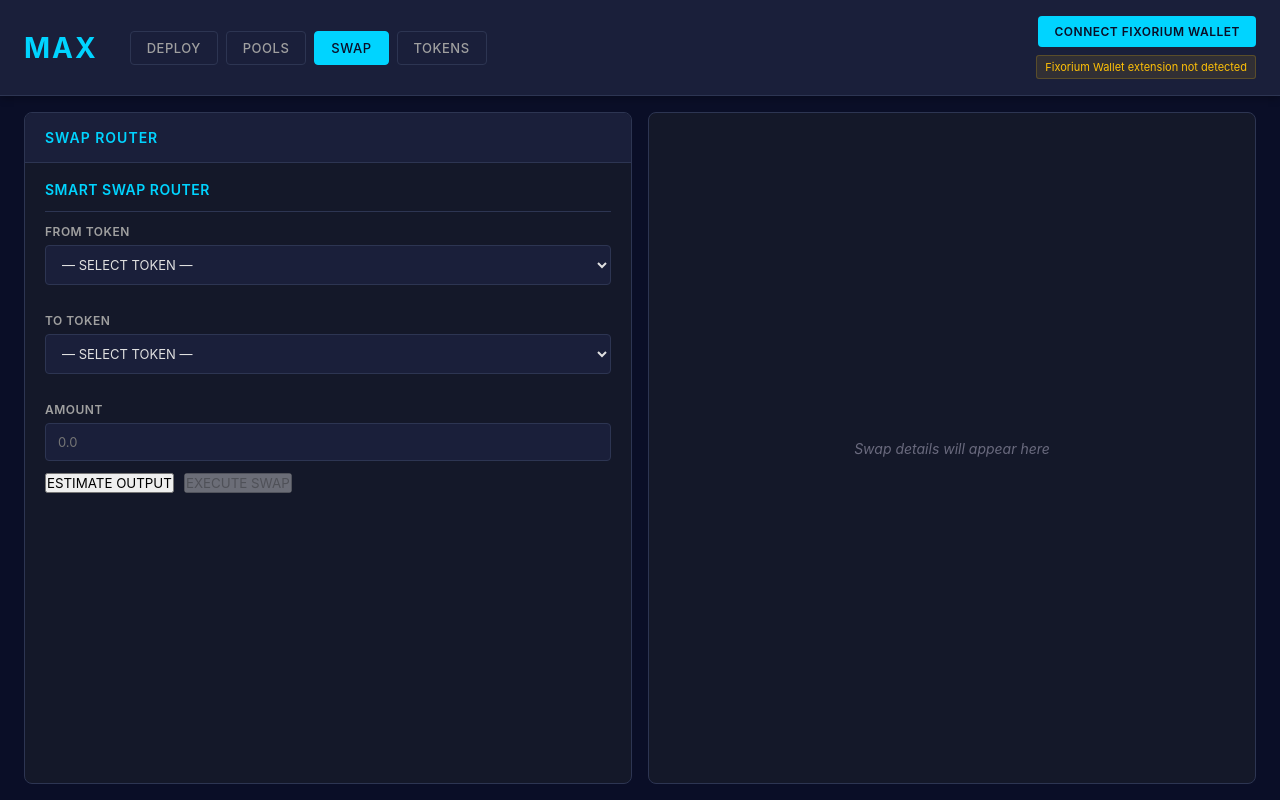
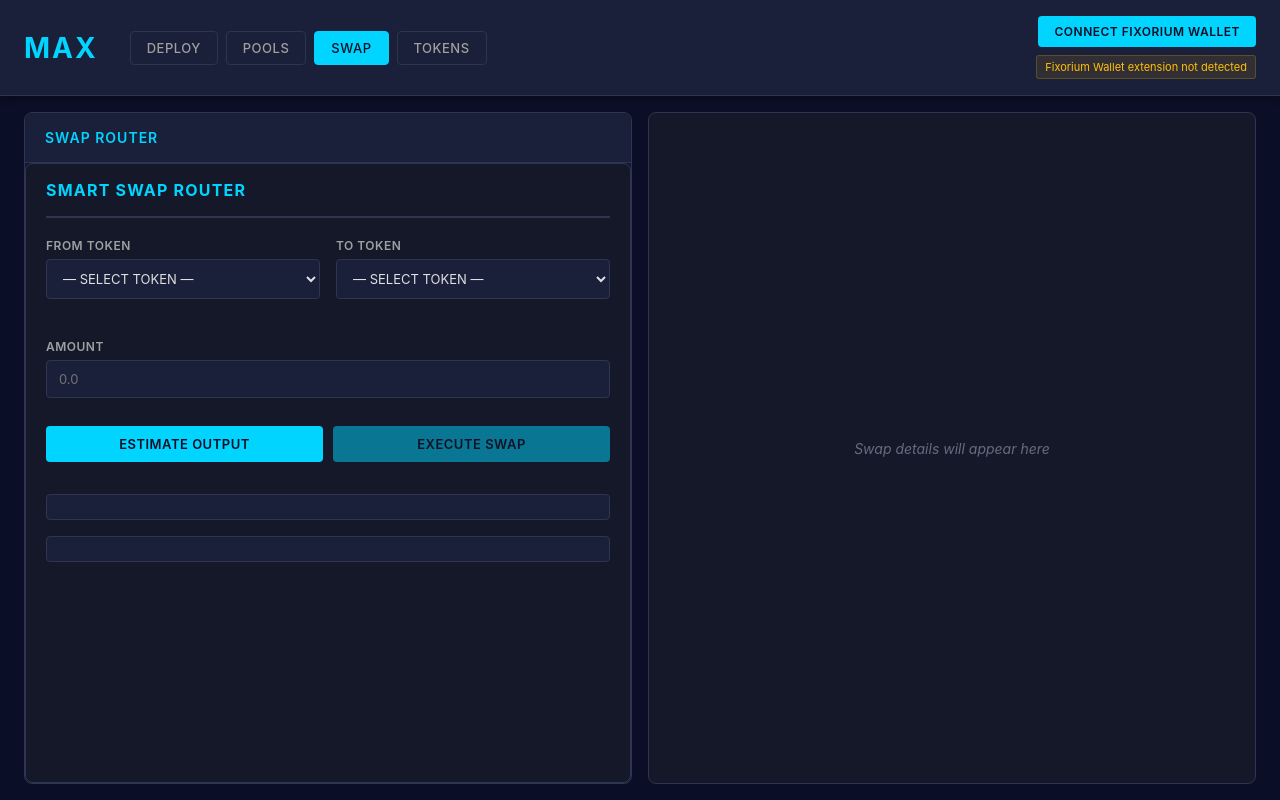
Before and after one commit to fixercoin/max-router, a React (Create React App) app: page / in a window 1280 px wide. Both pictures are taken after a click on the button "SWAP". Built offline with nearby package versions, Linux system fonts and the light colour scheme; what @solana/web3.js would draw is missing.

Commit message:
Add DEX page card and form styling for UI display

```diff
--- a/src/index.css
+++ b/src/index.css
@@ -497,6 +497,129 @@ tr:hover {
   border-bottom-color: #00d4ff;
 }
 
+/* DEX Page Card Styles */
+.dex-card {
+  padding: 20px;
+  background-color: #141829;
+  border: 1px solid #2d3552;
+  border-radius: 8px;
+  width: 100%;
+}
+
+.card-header {
+  display: flex;
+  align-items: center;
+  margin-bottom: 20px;
+  padding-bottom: 16px;
+  border-bottom: 2px solid #2d3552;
+}
+
+.card-title {
+  font-size: 16px;
+  font-weight: 700;
+  color: #00d4ff;
+  text-transform: uppercase;
+  letter-spacing: 1.2px;
+  margin: 0;
+}
+
+.section-divider {
+  margin-top: 20px;
+  margin-bottom: 12px;
+  padding-bottom: 8px;
+  border-bottom: 1px solid #2d3552;
+}
+
+.form-row {
+  display: flex;
+  gap: 16px;
+  margin-bottom: 16px;
+  flex-wrap: wrap;
+}
+
+.form-group {
+  flex: 1;
+  min-width: 200px;
+  margin-bottom: 12px;
+}
+
+.form-group label {
+  display: block;
+  font-size: 12px;
+  font-weight: 600;
+  color: #a0a0a0;
+  text-transform: uppercase;
+  letter-spacing: 0.5px;
+  margin-bottom: 6px;
+}
+
+.form-group input,
+.form-group select {
+  width: 100%;
+  padding: 10px 12px;
+  background-color: #1a1f3a;
+  border: 1px solid #2d3552;
+  color: #e0e0e0;
+  border-radius: 4px;
+  font-size: 13px;
+  transition: all 0.2s ease;
+}
+
+.form-group input:focus,
+.form-group select:focus {
+  outline: none;
+  border-color: #00d4ff;
+  box-shadow: 0 0 8px rgba(0, 212, 255, 0.2);
+  background-color: #202540;
+}
+
+.form-group small {
+  display: block;
+  font-size: 11px;
+  color: #6a6a7e;
+  margin-top: 4px;
+}
+
+.action-button {
+  padding: 10px 16px;
+  background-color: #00d4ff;
+  border: none;
+  color: #0a0e27;
+  font-weight: 600;
+  border-radius: 4px;
+  font-size: 13px;
+  text-transform: uppercase;
+  letter-spacing: 0.5px;
+  cursor: pointer;
+  transition: all 0.2s ease;
+  margin-bottom: 12px;
+  width: 100%;
+}
+
+.action-button:hover:not(:disabled) {
+  background-color: #00b8d4;
+  transform: translateY(-2px);
+  box-shadow: 0 4px 12px rgba(0, 212, 255, 0.3);
+}
+
+.action-button:disabled {
+  opacity: 0.5;
+  cursor: not-allowed;
+}
+
+.status-area {
+  padding: 12px 16px;
+  background-color: #1a1f3a;
+  border: 1px solid #2d3552;
+  border-radius: 4px;
+  font-size: 12px;
+  color: #e0e0e0;
+  margin-bottom: 16px;
+  line-height: 1.6;
+  white-space: pre-wrap;
+  word-break: break-word;
+}
+
 /* Responsive Design */
 @media (max-width: 1200px) {
   .main-container {
```
